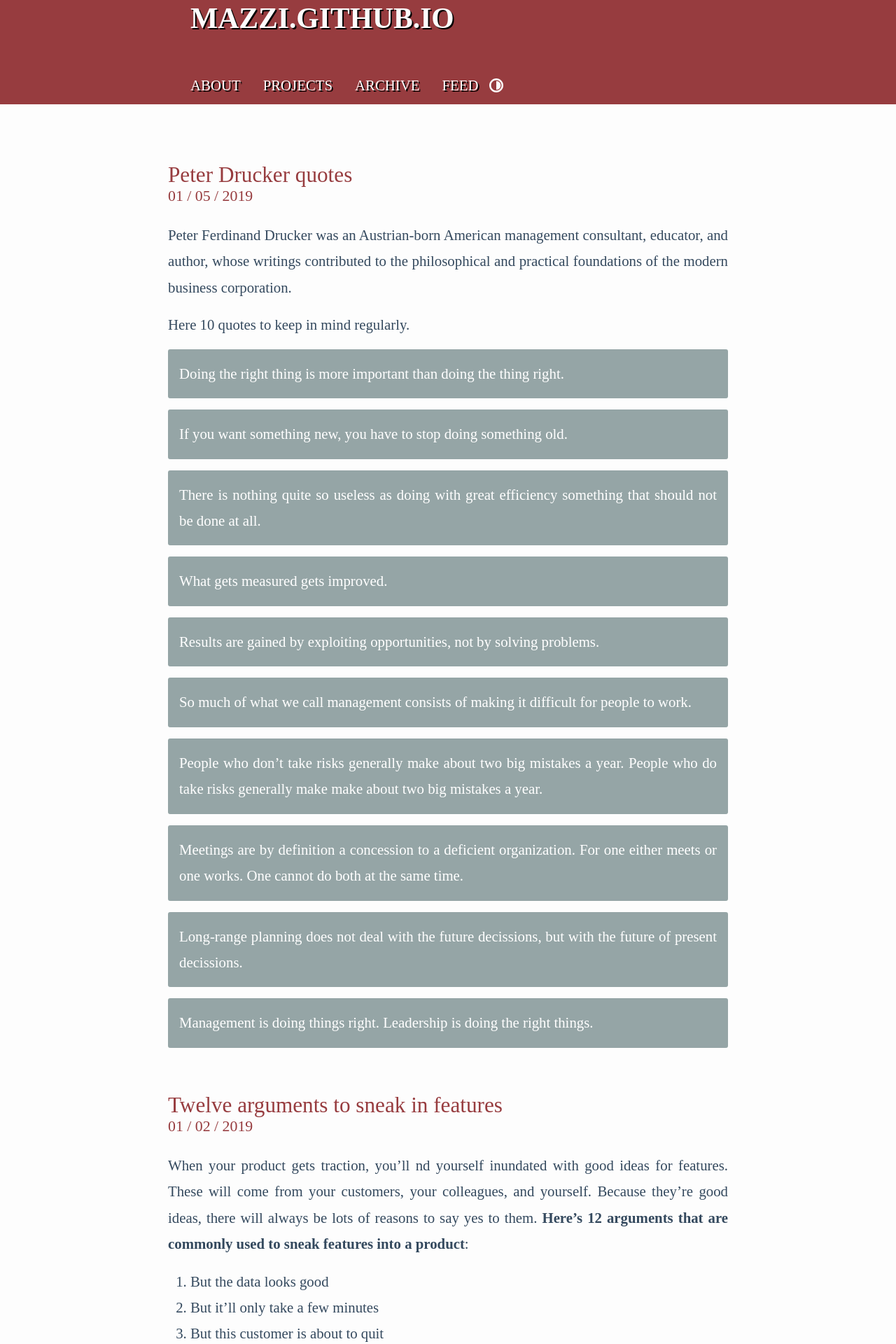
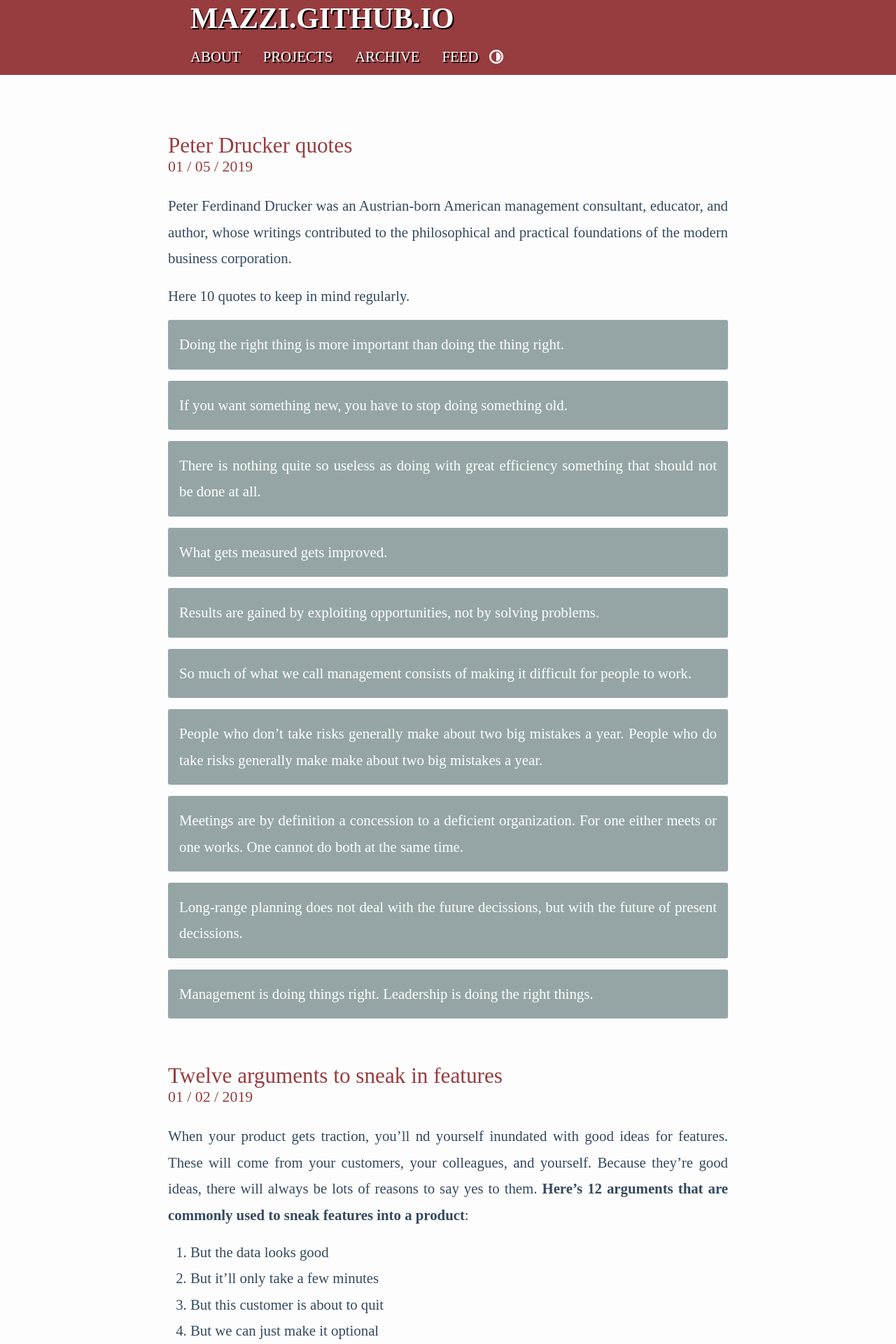
Before and after one commit to mazzi/mazzi.github.com, a Jekyll site: the page built from index.html, in a window 1280 px wide. Shown: the top 1920 px of the page at 70% size. Built offline with Jekyll 4.4.1, drawn with Linux system fonts in a browser that asks for light colours; the list of posts is cut into pages by our own code.

```diff
--- a/_includes/header.html
+++ b/_includes/header.html
@@ -13,7 +13,7 @@
 	</head>
 	<body>
 		<div id="top">
-			<h1><a href="/">mazzi.github.io</a></h1><br/>
+			<h1><a href="/">mazzi.github.io</a></h1>
 			<ul id="menu">
 				<li><a href="/about.html">About</a></li>
 				<li><a href="/projects.html">Projects</a></li>
```
